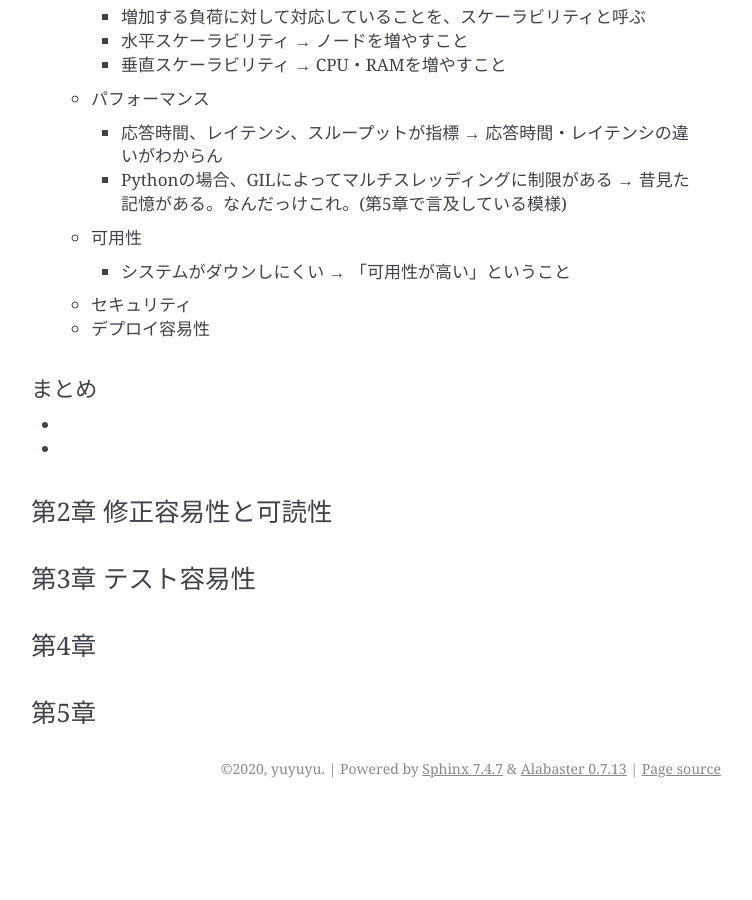
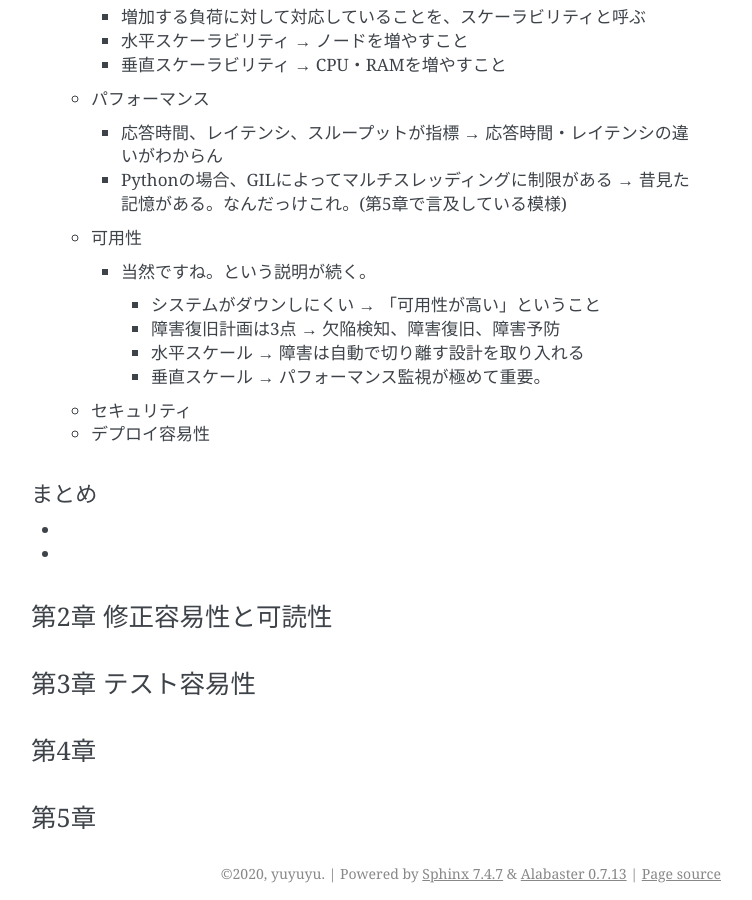
Before and after one commit to yuyuyu0706/sphinx, a Sphinx documentation site: the page built from sphinx/source/work/page04_python.rst, in a window 1280 px wide and 900 px high, scrolled down 2031 px. Shown: the whole window, without its empty margins (389-1141 px from the left). Built offline with Sphinx 7.4.7, drawn with Linux system fonts in a browser that asks for light colours; pages that are not in the unit, such as notebooks, are missing from menus; before the commit the page ends 2839 px from its top, so only the background shows below that.

Commit message:
auto commit

```diff
--- a/sphinx/source/work/page04_python.rst
+++ b/sphinx/source/work/page04_python.rst
@@ -92,9 +92,16 @@ Pythonで始めるソフトウェアアーキテクチャ
 
   * 可用性
 
-    * システムがダウンしにくい → 「可用性が高い」ということ
+    * 当然ですね。という説明が続く。
+
+      * システムがダウンしにくい → 「可用性が高い」ということ
+      * 障害復旧計画は3点 → 欠陥検知、障害復旧、障害予防
+      * 水平スケール → 障害は自動で切り離す設計を取り入れる
+      * 垂直スケール → パフォーマンス監視が極めて重要。
 
   * セキュリティ
+
+
   * デプロイ容易性
 
 まとめ
```
